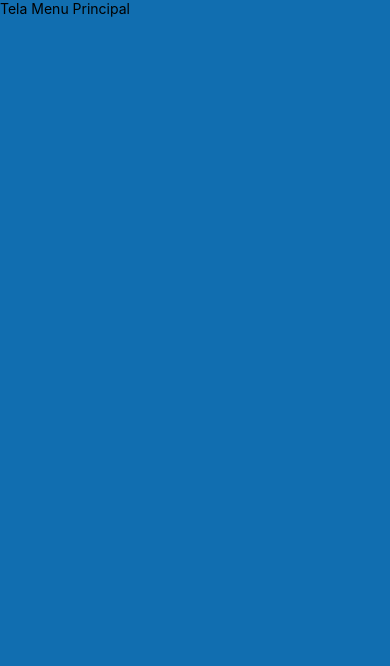
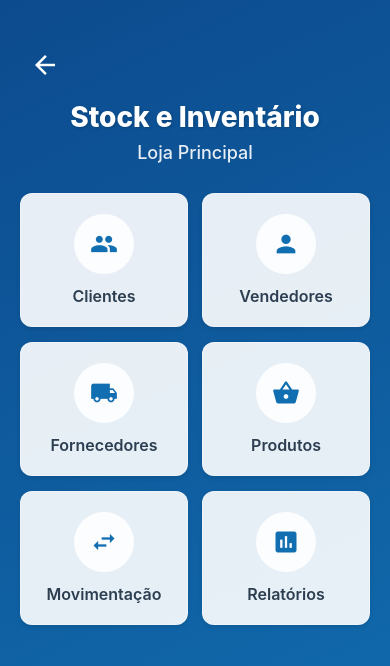
Before and after one commit to NatanCav/GestormaxApp, a React Native app in the folder projeto/: screen /PrincipalMenu in a window 390 px wide. Shown: the top 666 px of the page. Built offline with nearby package versions, Linux system fonts and the light colour scheme.

Commit message:
Criação dos ícones do Menu principal

```diff
--- a/projeto/package.json
+++ b/projeto/package.json
@@ -9,9 +9,11 @@
     "web": "expo start --web"
   },
   "dependencies": {
+    "@expo/vector-icons": "^14.1.0",
     "@react-navigation/native": "^7.1.9",
     "@react-navigation/native-stack": "^7.3.13",
     "expo": "~53.0.9",
+    "expo-linear-gradient": "^14.1.4",
     "expo-status-bar": "~2.2.3",
     "react": "19.0.0",
     "react-native": "0.79.2",
--- a/projeto/src/pages/PrincipalMenu/index.js
+++ b/projeto/src/pages/PrincipalMenu/index.js
@@ -1,20 +1,132 @@
 import React from 'react';
-import { View, Text, Image, Button, StyleSheet, TouchableOpacity } from 'react-native';
+import { View, Text, StyleSheet, TouchableOpacity, ScrollView, Dimensions } from 'react-native';
+import { MaterialIcons } from '@expo/vector-icons';
+import { LinearGradient } from 'expo-linear-gradient';
 
-import * as Animatable from 'react-native-animatable'
+export default function MenuPrincipal({ navigation }) {
+  const menuItems = [
+    { title: 'Clientes', icon: 'people' },
+    { title: 'Vendedores', icon: 'person' },
+    { title: 'Fornecedores', icon: 'local-shipping' },
+    { title: 'Produtos', icon: 'shopping-basket' },
+    { title: 'Movimentação', icon: 'swap-horiz' },
+    { title: 'Relatórios', icon: 'assessment' },
+  ];
 
+  const screenWidth = Dimensions.get('window').width;
+  const buttonSize = (screenWidth - 60) / 2;
 
-export default function PrincipalMenu(){
-    return(
-        <View style={styles.container}>
-            <Text>Tela Menu Principal</Text>
+  return (
+    <LinearGradient
+      colors={['#0C4B8E', '#116EB0']}
+      style={styles.container}
+      start={{ x: 0, y: 0 }}
+      end={{ x: 1, y: 1 }}
+    >
+      {/* Botão de Voltar no Header */}
+      <TouchableOpacity
+        style={styles.backButton}
+        onPress={() => navigation.goBack()}
+      >
+        <MaterialIcons name="arrow-back" size={30} color="white" />
+      </TouchableOpacity>
+
+      <ScrollView contentContainerStyle={styles.scrollContainer}>
+        <View style={styles.headerContainer}>
+          <Text style={styles.header}>Stock e Inventário</Text>
+          <Text style={styles.subHeader}>Loja Principal</Text>
         </View>
-    );
+
+        <View style={styles.menuGrid}>
+          {menuItems.map((item, index) => (
+            <TouchableOpacity
+              key={index}
+              style={styles.menuButton}
+              onPress={() => navigation.navigate(item.title)}
+            >
+              <View style={styles.iconCircle}>
+                <MaterialIcons name={item.icon} size={28} color="#116EB0" />
+              </View>
+              <Text style={styles.buttonText}>{item.title}</Text>
+            </TouchableOpacity>
+          ))}
+        </View>
+      </ScrollView>
+    </LinearGradient>
+  );
 }
 
 const styles = StyleSheet.create({
-    container:{
-        backgroundColor: '#116EB0',
-        flex: 1,
-    }
+  container: {
+    flex: 1,
+  },
+  backButton: {
+    position: 'absolute',
+    top: 40,
+    left: 20,
+    zIndex: 1,
+    padding: 10,
+  },
+  scrollContainer: {
+    flexGrow: 1,
+    padding: 20,
+    paddingTop: 60, // Espaço para o botão de voltar
+    paddingBottom: 40,
+  },
+  headerContainer: {
+    alignItems: 'center',
+    marginBottom: 30,
+    marginTop: 40,
+  },
+  header: {
+    fontSize: 28,
+    fontWeight: '800',
+    textAlign: 'center',
+    color: '#FFF',
+    textShadowColor: 'rgba(0,0,0,0.2)',
+    textShadowOffset: { width: 1, height: 1 },
+    textShadowRadius: 3,
+    marginBottom: 8,
+  },
+  subHeader: {
+    fontSize: 18,
+    fontWeight: '500',
+    textAlign: 'center',
+    color: 'rgba(255,255,255,0.9)',
+  },
+  menuGrid: {
+    flexDirection: 'row',
+    flexWrap: 'wrap',
+    justifyContent: 'space-between',
+  },
+  menuButton: {
+    width: '48%',
+    backgroundColor: 'rgba(255, 255, 255, 0.9)',
+    borderRadius: 12,
+    padding: 20,
+    marginBottom: 15,
+    alignItems: 'center',
+    elevation: 3,
+    shadowColor: '#000',
+    shadowOffset: { width: 0, height: 2 },
+    shadowOpacity: 0.1,
+    shadowRadius: 4,
+    borderWidth: 1,
+    borderColor: 'rgba(255,255,255,0.3)',
+  },
+  iconCircle: {
+    width: 60,
+    height: 60,
+    borderRadius: 30,
+    backgroundColor: 'rgba(255,255,255,0.9)',
+    justifyContent: 'center',
+    alignItems: 'center',
+    marginBottom: 12,
+  },
+  buttonText: {
+    fontSize: 16,
+    fontWeight: '600',
+    color: '#2C3E50',
+    textAlign: 'center',
+  },
 });
```
Also changed, not shown: 2 other files (tests, documents, lock files or other folders).
